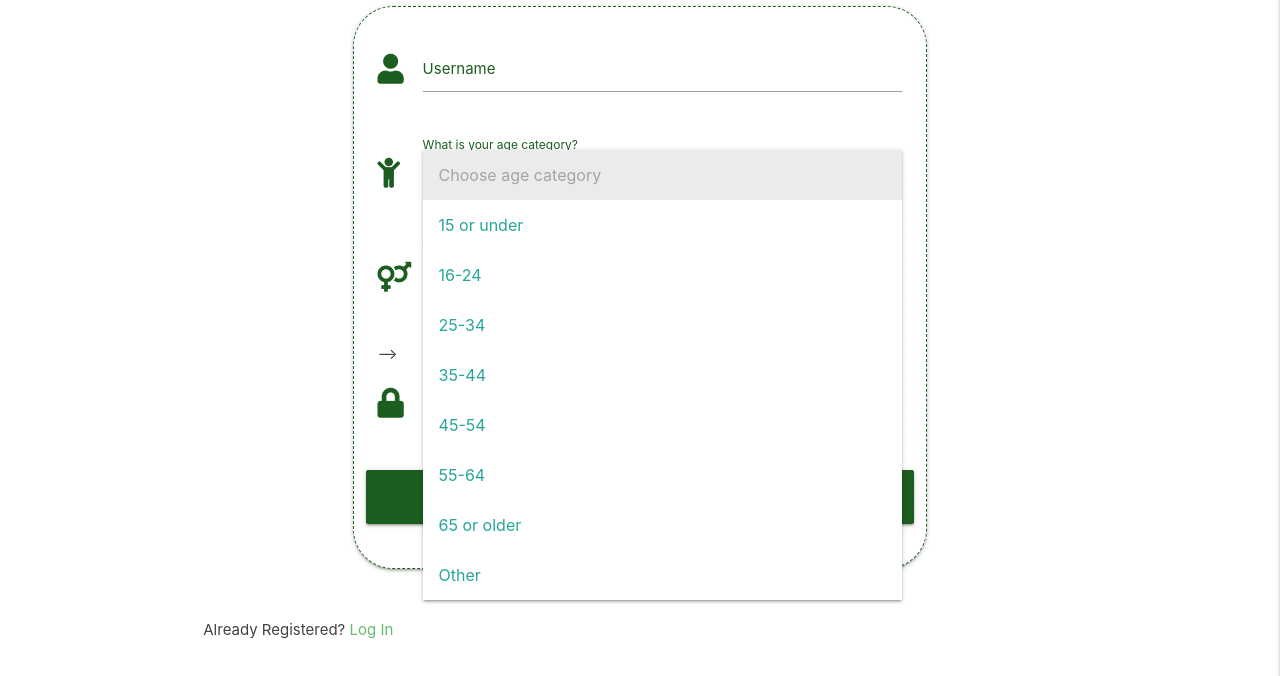
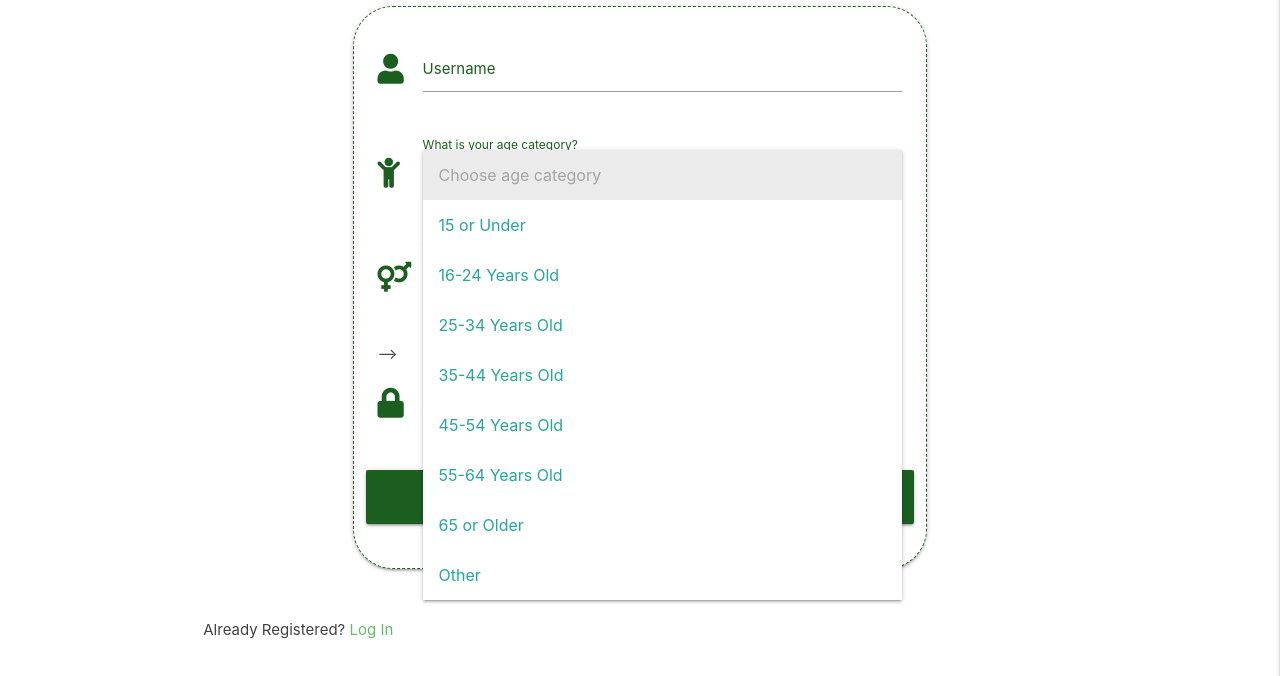
Before and after one commit to mayasharma2110/Bookworm, a Flask app: page /register in a window 1280 px wide, after a click on "Choose age category". Shown: the part 165-841 px from the top of the page. Run offline with Flask 2, Linux system fonts and the light colour scheme; some libraries are stand-ins or nearby versions.

Commit message:
Fixed age category values when a new user registers

```diff
--- a/templates/register.html
+++ b/templates/register.html
@@ -20,13 +20,13 @@
                 <i class="fas fa-solid fa-child prefix green-text text-darken-4"></i>
                 <select id="age_category" name="age_category" class="validate" required>
                     <option value="" disabled selected>Choose age category</option>
-                        <option value="15_or_under">15 or under</option>
-                        <option value="16-24">16-24</option>
-                        <option value="25-34">25-34</option>
-                        <option value="35-44">35-44</option>
-                        <option value="45-54">45-54</option>
-                        <option value="55-64">55-64</option>
-                        <option value="65_or_older">65 or older</option>
+                        <option value="15 or Under">15 or Under</option>
+                        <option value="16-24 Years Old">16-24 Years Old</option>
+                        <option value="25-34 Years Old">25-34 Years Old</option>
+                        <option value="35-44 Years Old">35-44 Years Old</option>
+                        <option value="45-54 Years Old">45-54 Years Old</option>
+                        <option value="55-64 Years Old">55-64 Years Old</option>
+                        <option value="65 or Older">65 or Older</option>
                         <option value="Other">Other</option>
                 </select>
                 <label for="age_category">What is your age category?</label>
```
